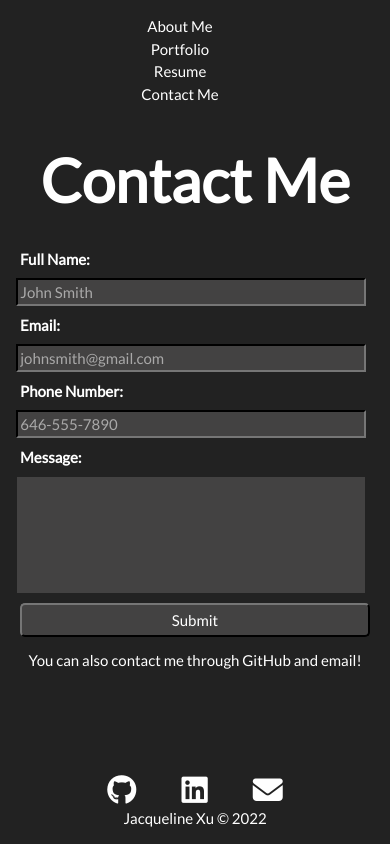
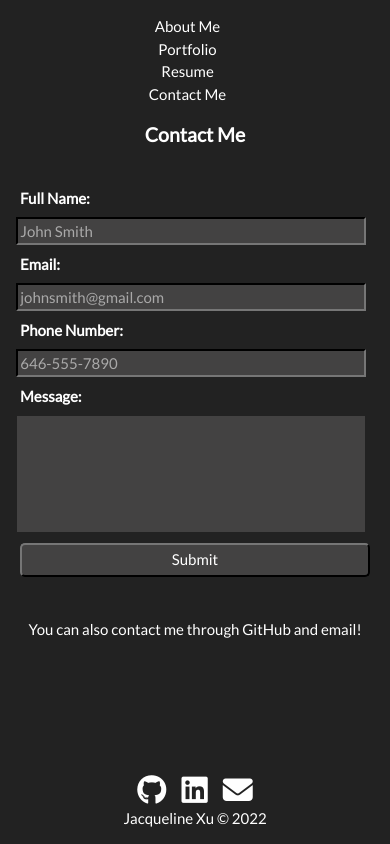
Before and after one commit to jqjacq/jqjacq.github.io, a React (Create React App) app: page /contact in a window 390 px wide. Built offline with nearby package versions, Linux system fonts and the light colour scheme; the HTML template or start-up script is replaced by a standard one.

Commit message:
adjust spacing & continue w/ media query

```diff
--- a/src/components/About.js
+++ b/src/components/About.js
@@ -3,7 +3,7 @@ import React from 'react'
 export default function About() {
   return (
     <>
-    <div className="about-container">
+    <div className="about-container containerPad">
         <img className="flower w3-animate-left" src="../img/aflower.png" alt="Rainbow Flower" />
         <div className="intro w3-animate-opacity">
             <h1 className=" w3-animate-right"> Hello, 👋</h1>
--- a/src/components/Contact.js
+++ b/src/components/Contact.js
@@ -3,9 +3,9 @@ import React from 'react'
 export default function Contact() {
   return (
     <>
-    <div className="contact-container">
-      <form className="w3-animate-right">
-          <header className="centerText bold"> Contact Me </header>
+      <header className="centerText bold"> Contact Me </header>
+        <div className="contact-container containerPad">
+          <form className="w3-animate-right">
             <label for="first-name">Full Name:</label>
                 <input type="text"
                     id="full-name"
@@ -30,9 +30,9 @@ export default function Contact() {
             <button className="centerText submit" type="submit">Submit</button>
           </form>
         </div>
-          <p className="centerText end">
+        <p className="centerText end">
             You can also contact me through GitHub and email!
-          </p>
+        </p>
     </>
   )
 }
--- a/src/components/Media.js
+++ b/src/components/Media.js
@@ -2,14 +2,14 @@ import React from 'react'
 
 export default function Media() {
   return (
-    <span className="media rightAlign">
-    <a href="https://www.github.com/jqjacq" alt="Github">
+    <span className="centerText">
+    <a href="https://www.github.com/jqjacq" alt="Github" >
       <i className="fa-brands fa-2x fa-github socialmedia rightMargin"></i>
     </a>
-    <a href="https://www.linkedin.com" alt="LinkedIn">
+    <a href="https://www.linkedin.com" alt="LinkedIn" >
       <i className="fa-brands fa-2x fa-linkedin socialmedia rightMargin"></i>
     </a>
-    <a href="mailto:xujacque@gmail.com" alt="Email Address">
+    <a href="mailto:xujacque@gmail.com" alt="Email Address" >
       <i className="fa-solid fa-2x fa-envelope socialmedia"></i>
     </a>
   </span>
--- a/src/components/Projects.js
+++ b/src/components/Projects.js
@@ -4,19 +4,19 @@ export default function Projects() {
   return (
     <>
     <header className="centerText w3-animate-left bold"> My Projects </header>
-    <div className="project-container">
-      <div className="project-grid">
+    <div className="project-container containerPad">
+      <div className="project-grid rightMargin">
           <img className="project-images" src="../img/project1.png" alt="JQ's Tea & Coffee Ecommerce"></img>
           <p className="project-description"> Description</p>
+          <p> </p>
       </div>
-      <div className="project-grid">
-        <img alt="Bear To Barely"></img>
-        <p> Game Website: Bear to Barely </p>
+      <div className="project-grid rightMargin">
+        <img className="project-images" src="../img/project2.jpg" alt="Habit Hamster Keep Track of Your Goals"></img>
         <p className="project-description">
             Description
         </p>
       </div>
-      <div className="project-grid">
+      <div className="project-grid rightMargin">
         <img alt="To Do List"></img>
         <p> To Do List </p>
         <p className="project-description"> Description </p>
--- a/src/components/Resume.js
+++ b/src/components/Resume.js
@@ -2,9 +2,11 @@ import React from 'react'
 
 export default function Resume() {
   return (
-    <div>
-        <header className="centerText w3-animate-left bold"> Resume </header>
+    <>
+    <header className="centerText w3-animate-left bold"> Resume </header>
+    <div className="containerPad">
             <p className="centerText">Here is a pdf of my resume.</p>
     </div>
+    </>
   )
 }
--- a/src/index.css
+++ b/src/index.css
@@ -6,8 +6,7 @@
 }
 
 header {
-  font-size: 4rem;
-  padding: 1rem 0;
+  font-size: 5vw;
 }
 
 .centerText {
@@ -23,11 +22,15 @@ header {
 }
 
 .rightMargin {
-  margin-right: 2rem;
+  margin-right: 1rem;
 }
 
 .bold {
   font-weight: bold;
+}
+
+.containerPad {
+  padding: 2rem 1rem;
 }
 
 .nav-container {
@@ -43,7 +46,7 @@ header {
 }
 .about-container .intro {
   width: 50%;
-  padding: 2rem 1rem;
+  padding: 2rem 0.5rem;
 }
 .about-container .flower {
   width: 45%;
@@ -58,7 +61,6 @@ header {
 
 .project-container {
   display: grid;
-  padding: 2rem 5rem;
 }
 .project-container .project-grid {
   padding-top: 1rem;
@@ -67,12 +69,9 @@ header {
   grid-template-columns: 1fr 1fr 1fr;
 }
 .project-container .project-images {
-  width: 350px;
-  height: 200px;
+  width: 250px;
+  height: 150px;
   border-radius: 10px;
-}
-.project-container .project-description {
-  margin-left: 2rem;
 }
 
 .contact-container {
@@ -111,14 +110,6 @@ header {
   bottom: 0;
 }
 
-.socialmedia {
-  margin-left: 1rem;
-}
-
-.media {
-  margin-left: 3rem;
-}
-
 .socialmedia, .submit, .links {
   color: white;
 }
@@ -140,13 +131,20 @@ header {
     display: block;
   }
   .about-container .intro {
-    width: 100%;
+    width: 90%;
     text-align: center;
     padding: 0;
   }
   .about-container .icons {
     width: 25px;
     height: 25px;
+  }
+  .about-container .flower {
+    margin-left: auto;
+    margin-right: auto;
+    display: block;
+    width: 45%;
+    height: 45%;
   }
   .nav-container {
     display: block;
@@ -155,19 +153,4 @@ header {
   .nav-container .links {
     display: block;
   }
-  .navmedia {
-    display: none;
-  }
-  .flower {
-    margin-left: auto;
-    margin-right: auto;
-    display: block;
-    width: 45%;
-    height: 45%;
-  }
-  .media {
-    display: block;
-    text-align: center;
-    margin-left: -1rem;
-  }
 }/*# sourceMappingURL=index.css.map */
--- a/src/index.scss
+++ b/src/index.scss
@@ -10,8 +10,7 @@ $fontcolor: white;
     color: $fontcolor;
 }
 header {
-    font-size: 4rem;
-    padding: 1rem 0;
+    font-size: 5vw;
 }
 .centerText {
     text-align: center;
@@ -23,10 +22,13 @@ header {
     text-align: right;
 }
 .rightMargin {
-    margin-right: 2rem;
+    margin-right: 1rem;
 }
 .bold {
     font-weight: bold;
+}
+.containerPad {
+    padding: 2rem 1rem;
 }
 .nav-container { //NAVBAR
     padding: 1rem .5rem;
@@ -39,7 +41,7 @@ header {
     display: flex;
     .intro {
         width: 50%;
-        padding: 2rem 1rem;
+        padding: 2rem 0.5rem;
         }
         .flower {
             width: 45%;
@@ -55,7 +57,6 @@ header {
 }
 .project-container { //PORTFOLIO PAGE
     display: grid;
-    padding: 2rem 5rem;
     .project-grid {
         padding-top: 1rem;
         display: grid;
@@ -63,12 +64,9 @@ header {
         grid-template-columns: 1fr 1fr 1fr;
     }
     .project-images {
-        width: 350px;
-        height: 200px;
+        width: 250px;
+        height: 150px;
         border-radius: 10px;
-    }
-    .project-description {
-        margin-left: 2rem;
     }
 }
 
@@ -105,12 +103,6 @@ header {
     width: 100%;
     bottom: 0;
 }
-.socialmedia {
-    margin-left: 1rem;
-}
-.media {
-    margin-left: 3rem;
-}
 .socialmedia, .submit, .links { //HOVER & ACTIVE
     color: $fontcolor;
     &:hover {
@@ -126,18 +118,24 @@ header {
         opacity: 0.5;
     }
 }
-
 @media only screen and (max-width: 660px) {
     .about-container {
         display: block;
         .intro {
-            width: 100%;
+            width: 90%;
             text-align: center;
             padding: 0;
         }
         .icons {
             width: 25px;
             height: 25px;
+        }
+        .flower {
+            margin-left: auto;
+            margin-right: auto;
+            display: block;
+            width: 45%;
+            height: 45%;
         }
     }
     .nav-container {
@@ -147,19 +145,4 @@ header {
             display: block;
         }
     }
-    .navmedia {
-        display: none;
-    }
-    .flower {
-        margin-left: auto;
-        margin-right: auto;
-        display: block;
-        width: 45%;
-        height: 45%;
-    }
-    .media {
-        display: block;
-        text-align: center;
-        margin-left: -1rem;
-    }
 }
```
Also changed, not shown: public/img/project2.jpg (added), 1 other file (tests, documents, lock files or other folders).
